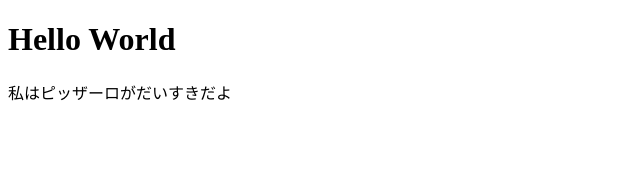
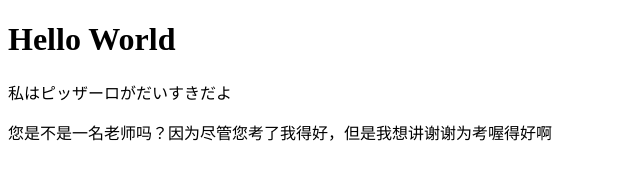
Before and after one commit to mycoding25/Latihan1, a plain HTML site: page index.html in a window 1280 px wide. Shown: the whole page, without its empty margins (0-640 px from the left). Drawn offline with Linux system fonts and the light colour scheme.

```diff
--- a/index.html
+++ b/index.html
@@ -8,5 +8,6 @@
 <body>
     <h1>Hello World</h1>
     <p>私はピッザーロがだいすきだよ</p>
+    <p>您是不是一名老师吗？因为尽管您考了我得好，但是我想讲谢谢为考喔得好啊</p>
 </body>
 </html>
```
